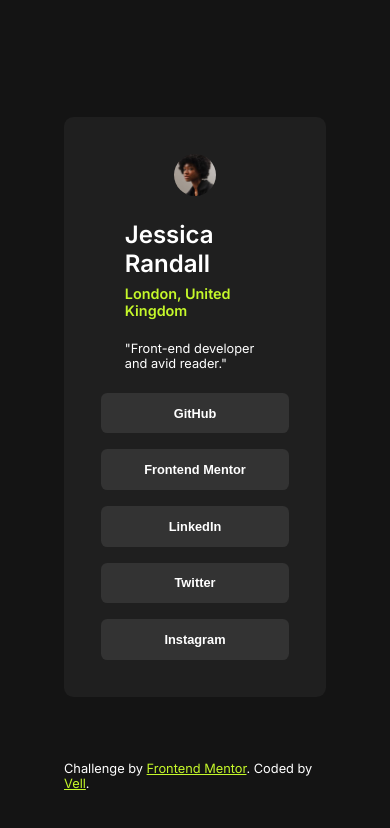
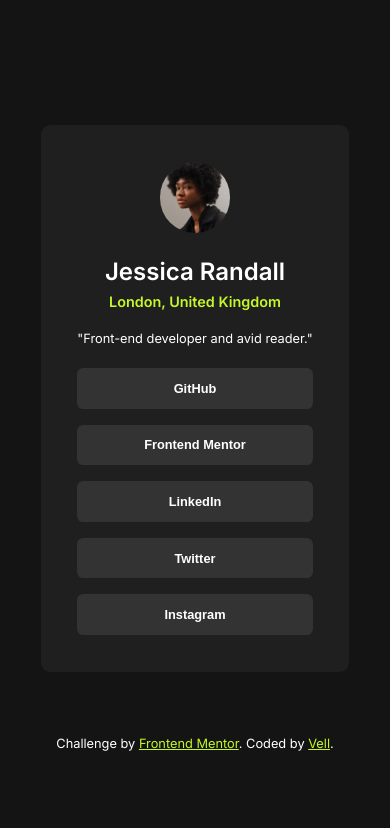
Before and after one commit to itsvell88/social-links-profile, a plain HTML site: page index.html in a window 390 px wide. Drawn offline with Linux system fonts and the light colour scheme.

Commit message:
Update style.css

```diff
--- a/style.css
+++ b/style.css
@@ -103,3 +103,17 @@ button:hover {
 a {
   color: hsl(75, 94%, 57%);
 }
+
+/* * */
+/* Mobile Version */
+@media (max-width: 500px) {
+  body {
+    padding: 1em;
+    margin: 1em;
+  }
+
+  .profile-container {
+    padding-left: 0;
+    padding-right: 0;
+  }
+}
```
